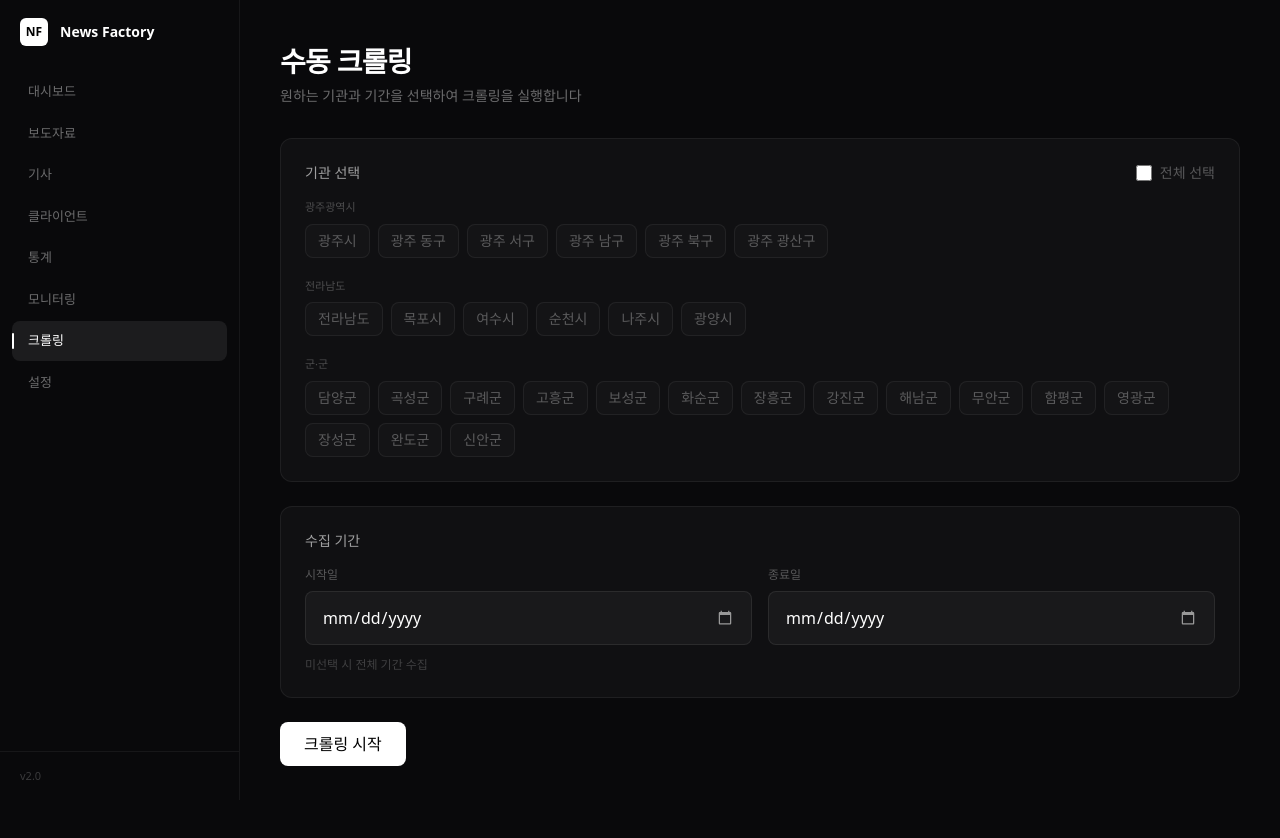
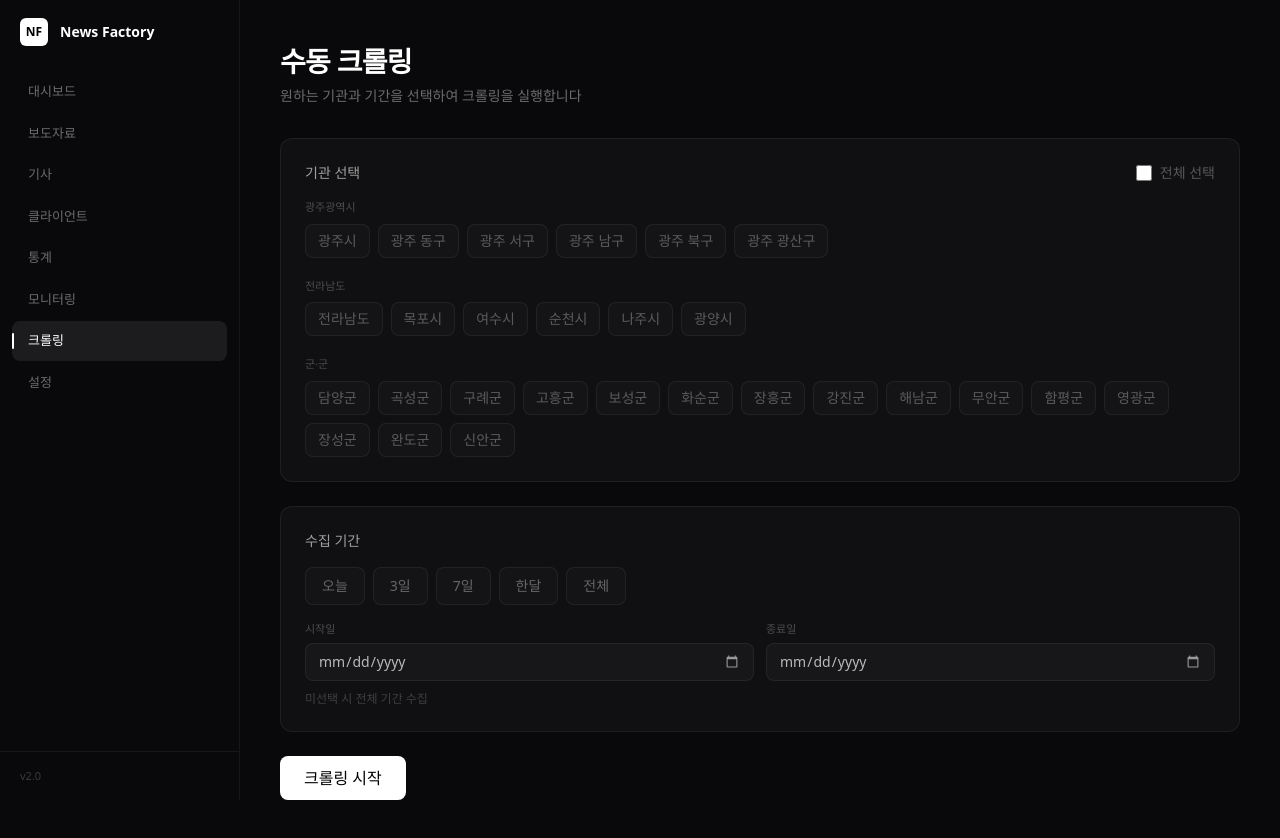
Before and after one commit to corpsj/news_factory_v2, a Next.js app: page /admin/crawl in a window 1280 px wide. Before the commit the page ends 806 px from the top, so only its background shows below. Built offline with nearby package versions, Linux system fonts and the light colour scheme.

Commit message:
feat(crawl): add date presets (today/3d/7d/1m/all) and improve date picker UX

```diff
--- a/src/app/admin/crawl/crawl-form.tsx
+++ b/src/app/admin/crawl/crawl-form.tsx
@@ -69,6 +69,23 @@ const INITIAL_STAGES: Record<string, StageProgress> = {
   generate: { status: "pending" },
 };
 
+type DatePreset = { label: string; key: string; days: number | null };
+
+const DATE_PRESETS: DatePreset[] = [
+  { label: "오늘", key: "today", days: 0 },
+  { label: "3일", key: "3d", days: 3 },
+  { label: "7일", key: "7d", days: 7 },
+  { label: "한달", key: "1m", days: 30 },
+  { label: "전체", key: "all", days: null },
+];
+
+function toDateString(date: Date): string {
+  const y = date.getFullYear();
+  const m = String(date.getMonth() + 1).padStart(2, "0");
+  const d = String(date.getDate()).padStart(2, "0");
+  return `${y}-${m}-${d}`;
+}
+
 function formatElapsed(ms: number): string {
   const totalSec = Math.floor(ms / 1000);
   const min = Math.floor(totalSec / 60);
@@ -88,6 +105,7 @@ export function CrawlForm({ sites }: { sites: SiteOption[] }) {
   const [selectedSites, setSelectedSites] = useState<string[]>([]);
   const [dateFrom, setDateFrom] = useState("");
   const [dateTo, setDateTo] = useState("");
+  const [activePreset, setActivePreset] = useState<string | null>(null);
 
   const [running, setRunning] = useState(false);
   const [error, setError] = useState<string | null>(null);
@@ -120,6 +138,30 @@ export function CrawlForm({ sites }: { sites: SiteOption[] }) {
     setSelectedSites((prev) =>
       prev.includes(id) ? prev.filter((s) => s !== id) : [...prev, id],
     );
+  }
+
+  function selectPreset(preset: DatePreset) {
+    setActivePreset(preset.key);
+    if (preset.days === null) {
+      setDateFrom("");
+      setDateTo("");
+      return;
+    }
+    const today = new Date();
+    setDateTo(toDateString(today));
+    if (preset.days === 0) {
+      setDateFrom(toDateString(today));
+    } else {
+      const from = new Date(today);
+      from.setDate(from.getDate() - preset.days);
+      setDateFrom(toDateString(from));
+    }
+  }
+
+  function handleDateChange(field: "from" | "to", value: string) {
+    setActivePreset(null);
+    if (field === "from") setDateFrom(value);
+    else setDateTo(value);
   }
 
   function resetProgress() {
@@ -277,29 +319,52 @@ export function CrawlForm({ sites }: { sites: SiteOption[] }) {
 
       <div className="rounded-xl border border-white/[0.06] bg-white/[0.03] p-6">
         <h3 className="mb-4 text-sm font-medium text-white/60">수집 기간</h3>
-        <div className="grid grid-cols-2 gap-4">
+        <div className="flex flex-wrap gap-2">
+          {DATE_PRESETS.map((preset) => (
+            <button
+              key={preset.key}
+              type="button"
+              onClick={() => selectPreset(preset)}
+              className={`rounded-lg border px-4 py-2 text-sm font-medium transition-all cursor-pointer ${
+                activePreset === preset.key
+                  ? "border-white/[0.20] bg-white/[0.12] text-white"
+                  : "border-white/[0.06] bg-white/[0.02] text-white/35 hover:border-white/[0.12] hover:text-white/60"
+              }`}
+            >
+              {preset.label}
+            </button>
+          ))}
+        </div>
+        <div className="mt-4 grid grid-cols-2 gap-3">
           <div>
-            <label htmlFor="crawl-date-from" className="mb-2 block text-xs text-white/30">시작일</label>
+            <label htmlFor="crawl-date-from" className="mb-1.5 block text-[11px] text-white/25">시작일</label>
             <input
               id="crawl-date-from"
               type="date"
               value={dateFrom}
-              onChange={(e) => setDateFrom(e.target.value)}
-              className="w-full rounded-lg border border-white/[0.08] bg-white/[0.04] px-4 py-3.5 text-base text-white transition-colors placeholder:text-white/20 focus:border-white/[0.20] focus:bg-white/[0.06] focus:outline-none"
+              onChange={(e) => handleDateChange("from", e.target.value)}
+              className="w-full rounded-lg border border-white/[0.06] bg-white/[0.03] px-3 py-2 text-sm text-white/70 transition-colors focus:border-white/[0.15] focus:text-white focus:outline-none"
             />
           </div>
           <div>
-            <label htmlFor="crawl-date-to" className="mb-2 block text-xs text-white/30">종료일</label>
+            <label htmlFor="crawl-date-to" className="mb-1.5 block text-[11px] text-white/25">종료일</label>
             <input
               id="crawl-date-to"
               type="date"
               value={dateTo}
-              onChange={(e) => setDateTo(e.target.value)}
-              className="w-full rounded-lg border border-white/[0.08] bg-white/[0.04] px-4 py-3.5 text-base text-white transition-colors placeholder:text-white/20 focus:border-white/[0.20] focus:bg-white/[0.06] focus:outline-none"
+              onChange={(e) => handleDateChange("to", e.target.value)}
+              className="w-full rounded-lg border border-white/[0.06] bg-white/[0.03] px-3 py-2 text-sm text-white/70 transition-colors focus:border-white/[0.15] focus:text-white focus:outline-none"
             />
           </div>
         </div>
-        <p className="mt-3 text-xs text-white/20">미선택 시 전체 기간 수집</p>
+        {dateFrom && dateTo && (
+          <p className="mt-2.5 text-xs text-white/25">
+            {dateFrom} ~ {dateTo}
+          </p>
+        )}
+        {!dateFrom && !dateTo && (
+          <p className="mt-2.5 text-xs text-white/20">미선택 시 전체 기간 수집</p>
+        )}
       </div>
 
       <button
```
